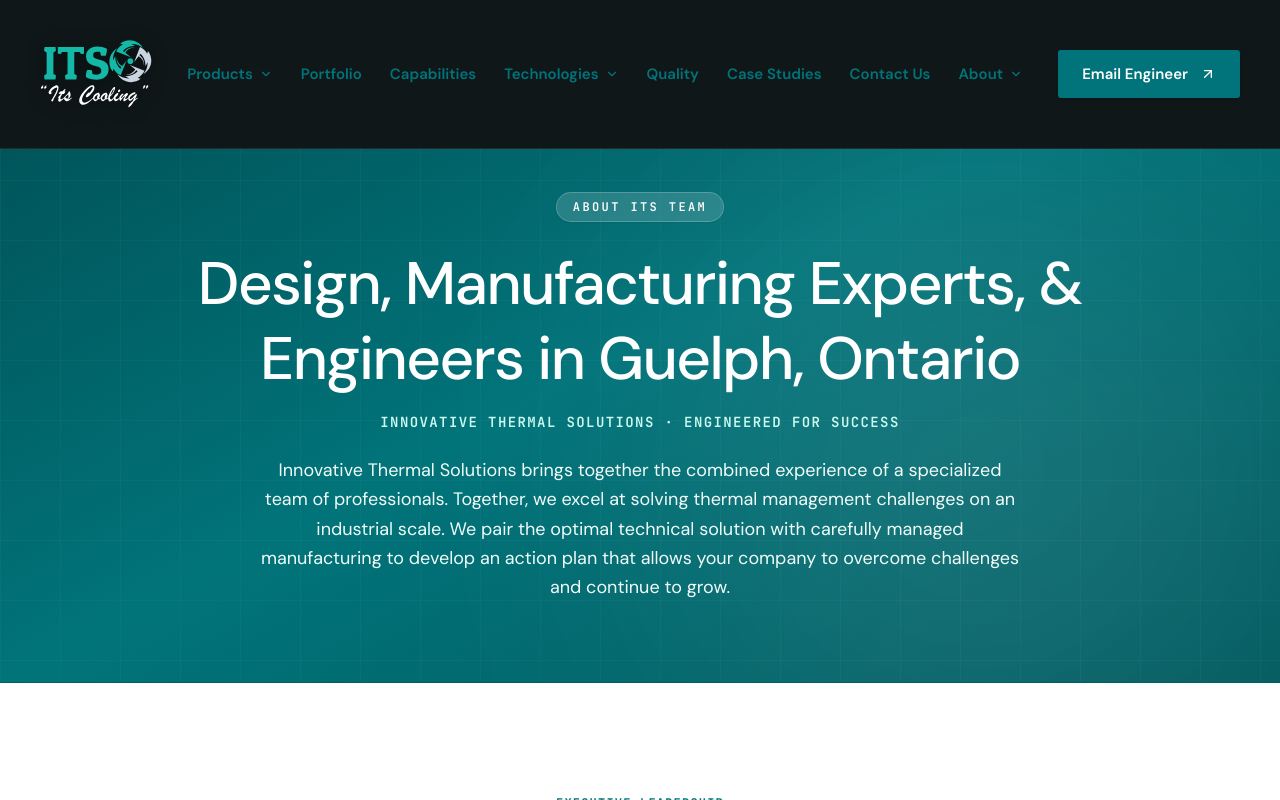
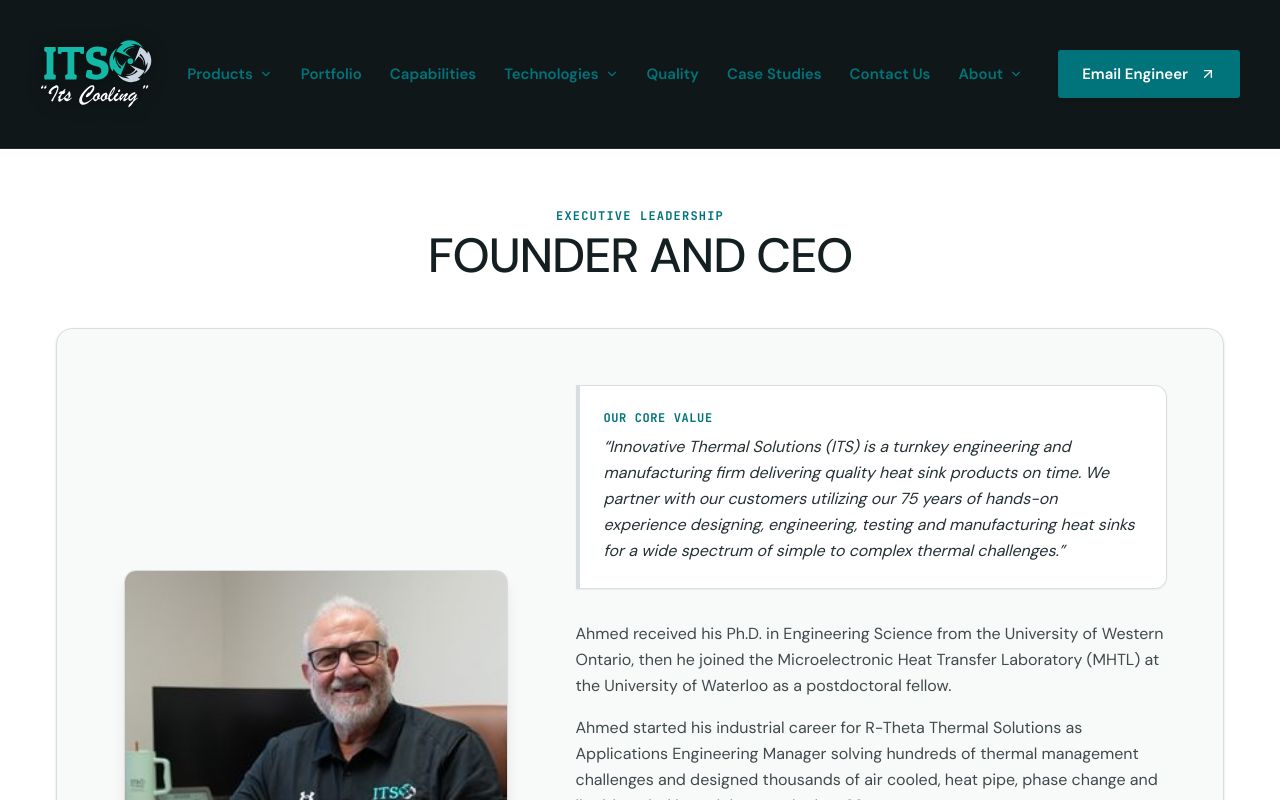
Before and after one commit to innovative-thermal-solutions/thermalsolutions, a Next.js app: page /about/our-design-manufacturing-experts-engineers-team in a window 1280 px wide. Shown: the top 800 px of the page. Built offline with nearby package versions, Linux system fonts and the light colour scheme.

Commit message:
Remove top header hero section from our team page

```diff
--- a/src/app/about/our-design-manufacturing-experts-engineers-team/page.tsx
+++ b/src/app/about/our-design-manufacturing-experts-engineers-team/page.tsx
@@ -44,41 +44,9 @@ const teamMembers = [
 
 export default function OurTeamPage() {
   return (
-    <main id="main-content" className="w-full min-h-screen bg-[#f8faf9] text-[#141f22]">
-      {/* 1. Header Banner */}
-      <section className="relative w-full pt-36 sm:pt-44 lg:pt-48 pb-20 px-6 sm:px-8 lg:px-14 bg-gradient-to-br from-[#004d52] via-[#01747A] to-[#005a5f] text-white border-b border-[#015e63] overflow-hidden text-center">
-        {/* Subtle grid background */}
-        <div
-          className="absolute inset-0 pointer-events-none opacity-15"
-          style={{
-            backgroundImage:
-              "linear-gradient(rgba(255,255,255,0.2) 1px, transparent 1px), linear-gradient(90deg, rgba(255,255,255,0.2) 1px, transparent 1px)",
-            backgroundSize: "60px 60px",
-          }}
-        />
-        <div className="absolute right-0 top-1/4 w-[600px] h-[600px] bg-white/10 rounded-full blur-[140px] pointer-events-none" />
-
-        <div className="relative z-10 max-w-4xl mx-auto flex flex-col items-center">
-          <span className="inline-block text-xs uppercase font-mono tracking-[0.2em] font-semibold bg-white/15 text-white px-4 py-1.5 rounded-full mb-6 border border-white/20 shadow-xs">
-            About ITS Team
-          </span>
-
-          <h1 className="text-4xl sm:text-5xl lg:text-6xl font-serif font-medium tracking-tight text-white mb-4 leading-tight">
-            Design, Manufacturing Experts, &amp; Engineers in Guelph, Ontario
-          </h1>
-
-          <p className="text-teal-100 font-mono text-xs sm:text-sm tracking-widest uppercase mb-6 font-semibold">
-            INNOVATIVE THERMAL SOLUTIONS · Engineered for Success
-          </p>
-
-          <p className="text-teal-50 text-base sm:text-lg max-w-3xl leading-relaxed font-normal">
-            Innovative Thermal Solutions brings together the combined experience of a specialized team of professionals. Together, we excel at solving thermal management challenges on an industrial scale. We pair the optimal technical solution with carefully managed manufacturing to develop an action plan that allows your company to overcome challenges and continue to grow.
-          </p>
-        </div>
-      </section>
-
+    <main id="main-content" className="w-full min-h-screen bg-[#f8faf9] text-[#141f22] pt-28">
       {/* 2. Founder & CEO Section */}
-      <section className="relative w-full py-20 lg:py-28 px-6 sm:px-8 lg:px-14 border-b border-[#d8dedf] bg-white">
+      <section className="relative w-full py-16 lg:py-24 px-6 sm:px-8 lg:px-14 border-b border-[#d8dedf] bg-white">
         <div className="max-w-[1440px] mx-auto">
           <div className="text-center mb-12">
             <span className="text-xs font-mono tracking-widest text-[#00747a] uppercase font-bold block mb-2">
```
